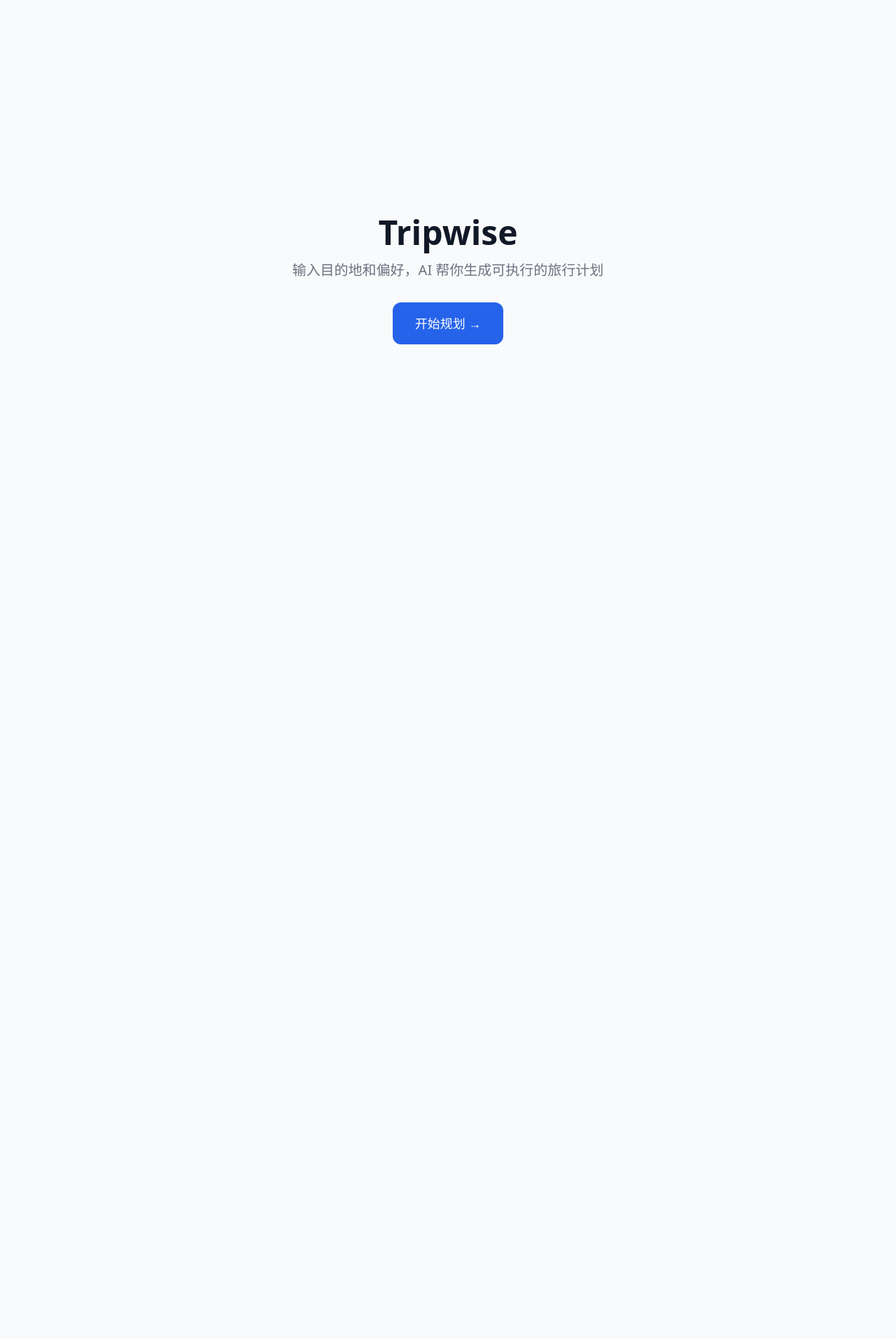
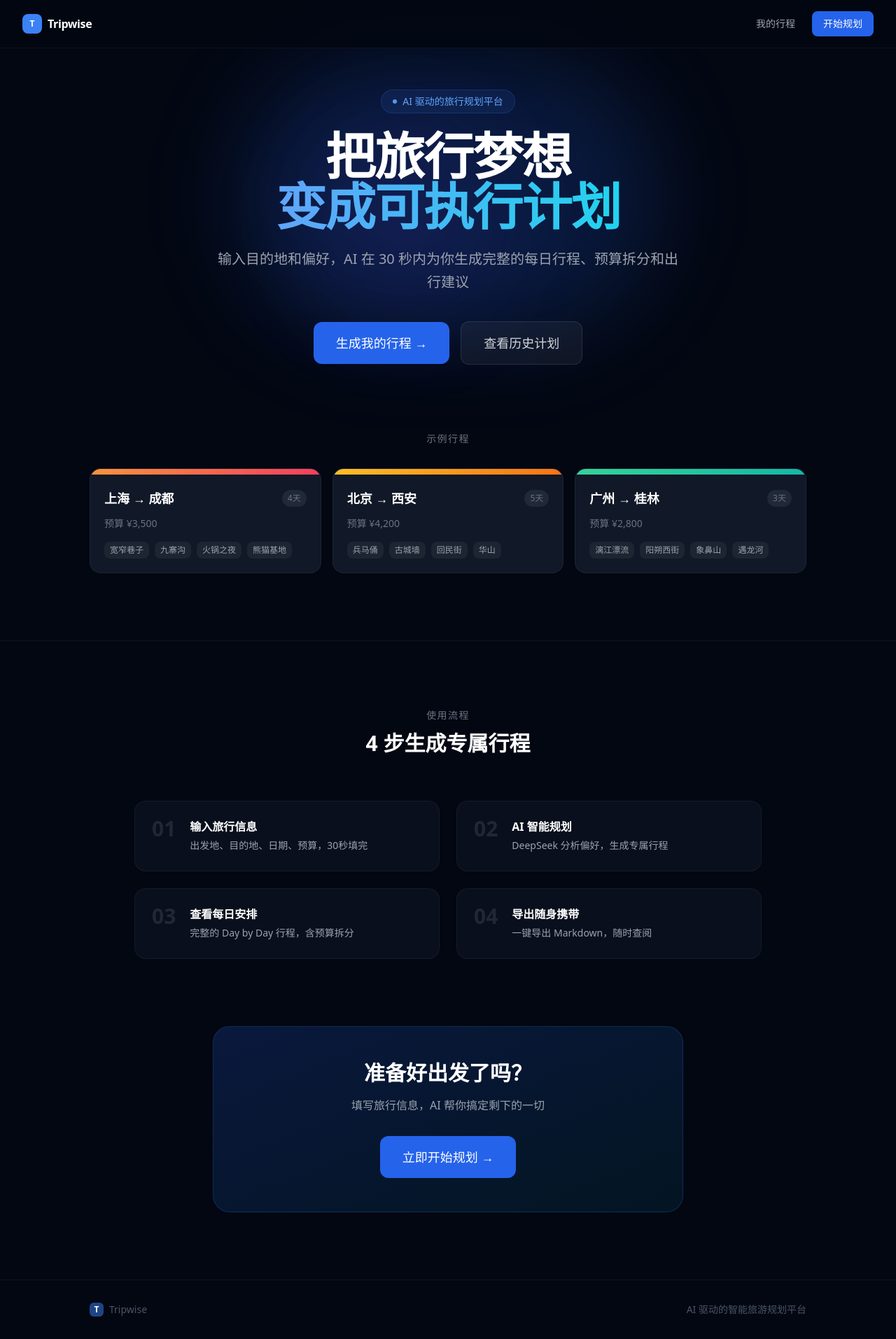
Before and after one commit to kai-ai-dev/tripwise, a Next.js app in the folder frontend/: page / in a window 1280 px wide. Shown: the whole page at 70% size. Before the commit the page ends 800 px from the top, so only its background shows below. Built offline with nearby package versions, Linux system fonts and the light colour scheme.

Commit message:
Update page.tsx

```diff
--- a/frontend/app/page.tsx
+++ b/frontend/app/page.tsx
@@ -1,12 +1,158 @@
 import Link from 'next/link'
+
+const demoTrips = [
+  {
+    from: '上海', to: '成都', days: 4, budget: 3500,
+    highlights: ['宽窄巷子', '九寨沟', '火锅之夜', '熊猫基地'],
+    color: 'from-orange-400 to-rose-500',
+  },
+  {
+    from: '北京', to: '西安', days: 5, budget: 4200,
+    highlights: ['兵马俑', '古城墙', '回民街', '华山'],
+    color: 'from-amber-400 to-orange-500',
+  },
+  {
+    from: '广州', to: '桂林', days: 3, budget: 2800,
+    highlights: ['漓江漂流', '阳朔西街', '象鼻山', '遇龙河'],
+    color: 'from-emerald-400 to-teal-500',
+  },
+]
+
+const steps = [
+  { num: '01', title: '输入旅行信息', desc: '出发地、目的地、日期、预算，30秒填完' },
+  { num: '02', title: 'AI 智能规划', desc: 'DeepSeek 分析偏好，生成专属行程' },
+  { num: '03', title: '查看每日安排', desc: '完整的 Day by Day 行程，含预算拆分' },
+  { num: '04', title: '导出随身携带', desc: '一键导出 Markdown，随时查阅' },
+]
+
 export default function Home() {
   return (
-    <main className="min-h-screen flex flex-col items-center justify-center px-4">
-      <div className="text-center max-w-2xl">
-        <h1 className="text-5xl font-bold text-gray-900 mb-4">Tripwise</h1>
-        <p className="text-xl text-gray-500 mb-8">输入目的地和偏好，AI 帮你生成可执行的旅行计划</p>
-        <Link href="/planner" className="inline-block bg-blue-600 text-white px-8 py-4 rounded-xl text-lg font-medium hover:bg-blue-700 transition-colors">开始规划 →</Link>
-      </div>
+    <main className="min-h-screen bg-gray-950 text-white overflow-hidden">
+      {/* Nav */}
+      <nav className="fixed top-0 left-0 right-0 z-50 flex items-center justify-between px-8 py-4 bg-gray-950/80 backdrop-blur-md border-b border-white/5">
+        <div className="flex items-center gap-2">
+          <div className="w-7 h-7 rounded-lg bg-blue-500 flex items-center justify-center text-xs font-bold">T</div>
+          <span className="font-semibold text-white tracking-tight">Tripwise</span>
+        </div>
+        <div className="flex items-center gap-6">
+          <Link href="/history" className="text-sm text-gray-400 hover:text-white transition-colors">我的行程</Link>
+          <Link href="/planner" className="text-sm bg-blue-600 hover:bg-blue-500 text-white px-4 py-2 rounded-lg transition-colors">
+            开始规划
+          </Link>
+        </div>
+      </nav>
+
+      {/* Hero */}
+      <section className="relative pt-32 pb-24 px-6 text-center">
+        {/* Background glow */}
+        <div className="absolute inset-0 overflow-hidden pointer-events-none">
+          <div className="absolute top-20 left-1/2 -translate-x-1/2 w-[600px] h-[400px] bg-blue-600/20 rounded-full blur-3xl" />
+          <div className="absolute top-40 left-1/3 w-[300px] h-[300px] bg-indigo-600/10 rounded-full blur-3xl" />
+        </div>
+
+        <div className="relative max-w-4xl mx-auto">
+          <div className="inline-flex items-center gap-2 bg-blue-500/10 border border-blue-500/20 rounded-full px-4 py-1.5 text-sm text-blue-400 mb-6">
+            <span className="w-1.5 h-1.5 bg-blue-400 rounded-full animate-pulse" />
+            AI 驱动的旅行规划平台
+          </div>
+
+          <h1 className="text-5xl md:text-7xl font-bold tracking-tight mb-6 leading-tight">
+            把旅行梦想<br />
+            <span className="text-transparent bg-clip-text bg-gradient-to-r from-blue-400 to-cyan-400">
+              变成可执行计划
+            </span>
+          </h1>
+
+          <p className="text-xl text-gray-400 mb-10 max-w-2xl mx-auto leading-relaxed">
+            输入目的地和偏好，AI 在 30 秒内为你生成完整的每日行程、预算拆分和出行建议
+          </p>
+
+          <div className="flex flex-col sm:flex-row items-center justify-center gap-4">
+            <Link
+              href="/planner"
+              className="w-full sm:w-auto inline-flex items-center justify-center gap-2 bg-blue-600 hover:bg-blue-500 text-white px-8 py-4 rounded-xl text-lg font-medium transition-all hover:scale-105 hover:shadow-lg hover:shadow-blue-500/25"
+            >
+              生成我的行程 →
+            </Link>
+            <Link
+              href="/history"
+              className="w-full sm:w-auto inline-flex items-center justify-center gap-2 bg-white/5 hover:bg-white/10 border border-white/10 text-gray-300 px-8 py-4 rounded-xl text-lg font-medium transition-colors"
+            >
+              查看历史计划
+            </Link>
+          </div>
+        </div>
+      </section>
+
+      {/* Demo trips */}
+      <section className="px-6 pb-24">
+        <div className="max-w-5xl mx-auto">
+          <p className="text-center text-sm text-gray-500 mb-8 uppercase tracking-widest">示例行程</p>
+          <div className="grid md:grid-cols-3 gap-4">
+            {demoTrips.map((trip, i) => (
+              <div key={i} className="group relative bg-gray-900 border border-white/5 rounded-2xl overflow-hidden hover:border-white/10 transition-all hover:-translate-y-1">
+                <div className={`h-2 bg-gradient-to-r ${trip.color}`} />
+                <div className="p-5">
+                  <div className="flex items-center justify-between mb-3">
+                    <div className="text-lg font-semibold">{trip.from} → {trip.to}</div>
+                    <div className="text-xs text-gray-500 bg-gray-800 px-2 py-1 rounded-full">{trip.days}天</div>
+                  </div>
+                  <div className="text-sm text-gray-500 mb-4">预算 ¥{trip.budget.toLocaleString()}</div>
+                  <div className="flex flex-wrap gap-2">
+                    {trip.highlights.map((h, j) => (
+                      <span key={j} className="text-xs bg-white/5 text-gray-400 px-2 py-1 rounded-lg">{h}</span>
+                    ))}
+                  </div>
+                </div>
+              </div>
+            ))}
+          </div>
+        </div>
+      </section>
+
+      {/* How it works */}
+      <section className="px-6 pb-24 border-t border-white/5">
+        <div className="max-w-4xl mx-auto pt-24">
+          <p className="text-center text-sm text-gray-500 mb-3 uppercase tracking-widest">使用流程</p>
+          <h2 className="text-3xl font-bold text-center mb-16">4 步生成专属行程</h2>
+          <div className="grid md:grid-cols-2 gap-6">
+            {steps.map((step, i) => (
+              <div key={i} className="flex gap-5 bg-gray-900/50 border border-white/5 rounded-2xl p-6">
+                <div className="text-3xl font-bold text-white/10 shrink-0 leading-none">{step.num}</div>
+                <div>
+                  <div className="font-semibold text-white mb-1">{step.title}</div>
+                  <div className="text-sm text-gray-400 leading-relaxed">{step.desc}</div>
+                </div>
+              </div>
+            ))}
+          </div>
+        </div>
+      </section>
+
+      {/* CTA */}
+      <section className="px-6 pb-24">
+        <div className="max-w-2xl mx-auto text-center bg-gradient-to-br from-blue-600/20 to-cyan-600/10 border border-blue-500/20 rounded-3xl p-12">
+          <h2 className="text-3xl font-bold mb-4">准备好出发了吗？</h2>
+          <p className="text-gray-400 mb-8">填写旅行信息，AI 帮你搞定剩下的一切</p>
+          <Link
+            href="/planner"
+            className="inline-flex items-center gap-2 bg-blue-600 hover:bg-blue-500 text-white px-8 py-4 rounded-xl text-lg font-medium transition-all hover:scale-105"
+          >
+            立即开始规划 →
+          </Link>
+        </div>
+      </section>
+
+      {/* Footer */}
+      <footer className="border-t border-white/5 px-6 py-8">
+        <div className="max-w-5xl mx-auto flex items-center justify-between text-sm text-gray-600">
+          <div className="flex items-center gap-2">
+            <div className="w-5 h-5 rounded-md bg-blue-500/50 flex items-center justify-center text-xs font-bold text-white">T</div>
+            <span>Tripwise</span>
+          </div>
+          <span>AI 驱动的智能旅游规划平台</span>
+        </div>
+      </footer>
     </main>
   )
 }
```
